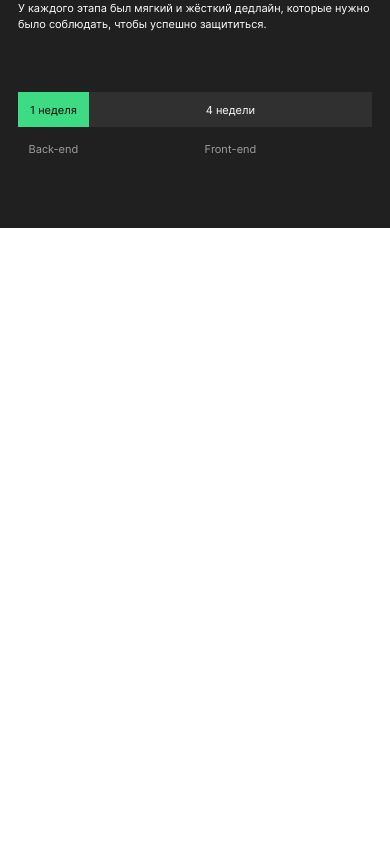
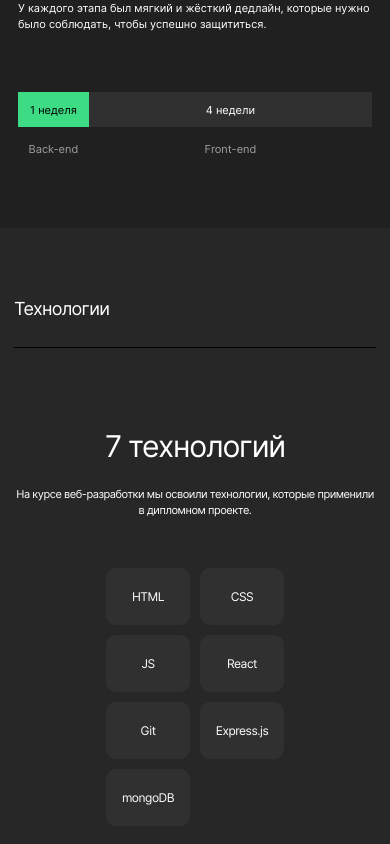
Before and after one commit to OlgaOlgar47/movies-explorer-frontend, a React (Create React App) app: page / in a window 390 px wide. Shown: the part 1052-1896 px from the top of the page. Before the commit the page ends 1280 px from the top, so only its background shows below. Built offline with nearby package versions, Linux system fonts and the light colour scheme.

Commit message:
feat: Techs

```diff
--- a/src/components/AboutProject/AboutProject.css
+++ b/src/components/AboutProject/AboutProject.css
@@ -92,10 +92,6 @@
       margin-bottom: 60px;
     }
 
-    .about-project__paragraph-container {
-
-    }
-
     .about-project__paragraph-title {
       margin: 0 0 16px;
       font-size: 18px;
--- a/src/components/App/App.js
+++ b/src/components/App/App.js
@@ -3,6 +3,7 @@
 import Header from '../Header/Header.js';
 import Promo from '../Promo/Promo';
 import AboutProject from '../AboutProject/AboutProject';
+import Techs from '../Techs/Techs';
 
 
 function App() {
@@ -12,6 +13,7 @@
         <Header />
         <Promo />
         <AboutProject />
+        <Techs />
       </div>
     </div>
   );
--- /dev/null
+++ b/src/components/Techs/Techs.css
@@ -0,0 +1,102 @@
+.techs {
+  padding: 100px 70px;
+  background: #272727;
+  color: #fff;
+}
+
+.techs__title {
+  text-align: center;
+  font-size: 50px;
+  font-style: normal;
+  font-weight: 400;
+  line-height: 58px;
+  letter-spacing: -2px;
+  margin-top: 80px;
+  margin-bottom: 22px;
+}
+
+.techs__subtitle {
+  margin: 0 auto 100px;
+  padding: 0;
+  max-width: 460px;
+  text-align: center;
+  font-size: 14px;
+  font-style: normal;
+  font-weight: 400;
+  line-height: 20px;
+  letter-spacing: -0.56px;
+}
+
+.techs__list {
+  margin: 0;
+  padding: 0;
+  display: grid;
+  grid-template-columns: repeat(auto-fit, 90px);
+  gap: 10px;
+  justify-content: center;
+}
+
+.techs__list-item {
+  width: 90px;
+  height: 60px;
+  border-radius: 10px;
+  list-style-type: none;
+  text-align: center;
+  font-size: 14px;
+  font-style: normal;
+  font-weight: 400;
+  line-height: normal;
+  letter-spacing: -0.56px;
+  background-color: #303030;
+  display: flex;
+  justify-content: center;
+  align-items: center;
+}
+
+@media screen and (max-width: 1024px) {
+  .techs {
+    padding: 90px 50px;
+  }
+
+  .techs__subtitle {
+    margin-bottom: 83px;
+    font-size: 12px;
+    line-height: 18px;
+    letter-spacing: -0.48px;
+  }
+
+  .techs__list-item {
+    width: 84px;
+    height: 57px;
+    font-size: 12px;
+    letter-spacing: -0.48px;
+  }
+}
+
+@media screen and (max-width: 678px) {
+  .techs {
+    padding: 70px 14px;
+  }
+
+  .title {
+    border-bottom: #000 1px solid;
+  }
+
+  .techs__title {
+    font-size: 30px;
+    line-height: normal;
+    letter-spacing: -1.2px;
+  }
+
+  .techs__subtitle {
+    margin-bottom: 50px;
+    font-size: 11px;
+    line-height: 16px;
+    letter-spacing: -0.44px;
+  }
+
+  .techs__list {
+    grid-template-columns: repeat(2, 84px);
+  }
+
+}
--- /dev/null
+++ b/src/components/Techs/Techs.js
@@ -0,0 +1,26 @@
+import React from "react";
+import "./Techs.css";
+
+function Techs() {
+  return (
+    <section className="techs">
+      <h3 className="title">Технологии</h3>
+      <h2 className="techs__title">7&nbsp;технологий</h2>
+      <p className="techs__subtitle">
+        На&nbsp;курсе веб-разработки мы&nbsp;освоили технологии, которые
+        применили в&nbsp;дипломном проекте.
+      </p>
+      <ul className="techs__list">
+        <li className="techs__list-item">HTML</li>
+        <li className="techs__list-item">CSS</li>
+        <li className="techs__list-item">JS</li>
+        <li className="techs__list-item">React</li>
+        <li className="techs__list-item">Git</li>
+        <li className="techs__list-item">Express.js</li>
+        <li className="techs__list-item">mongoDB</li>
+      </ul>
+    </section>
+  );
+}
+
+export default Techs;
```
